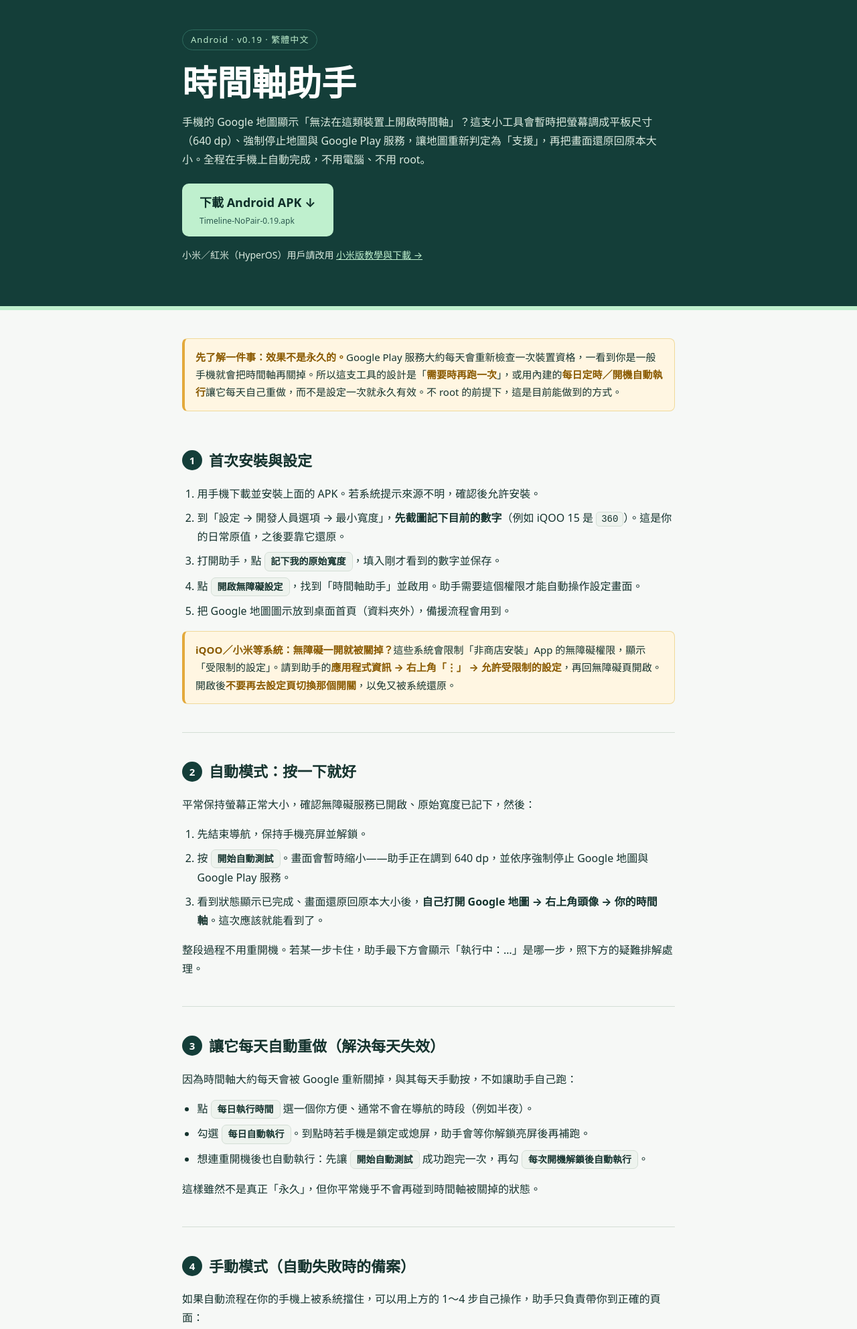
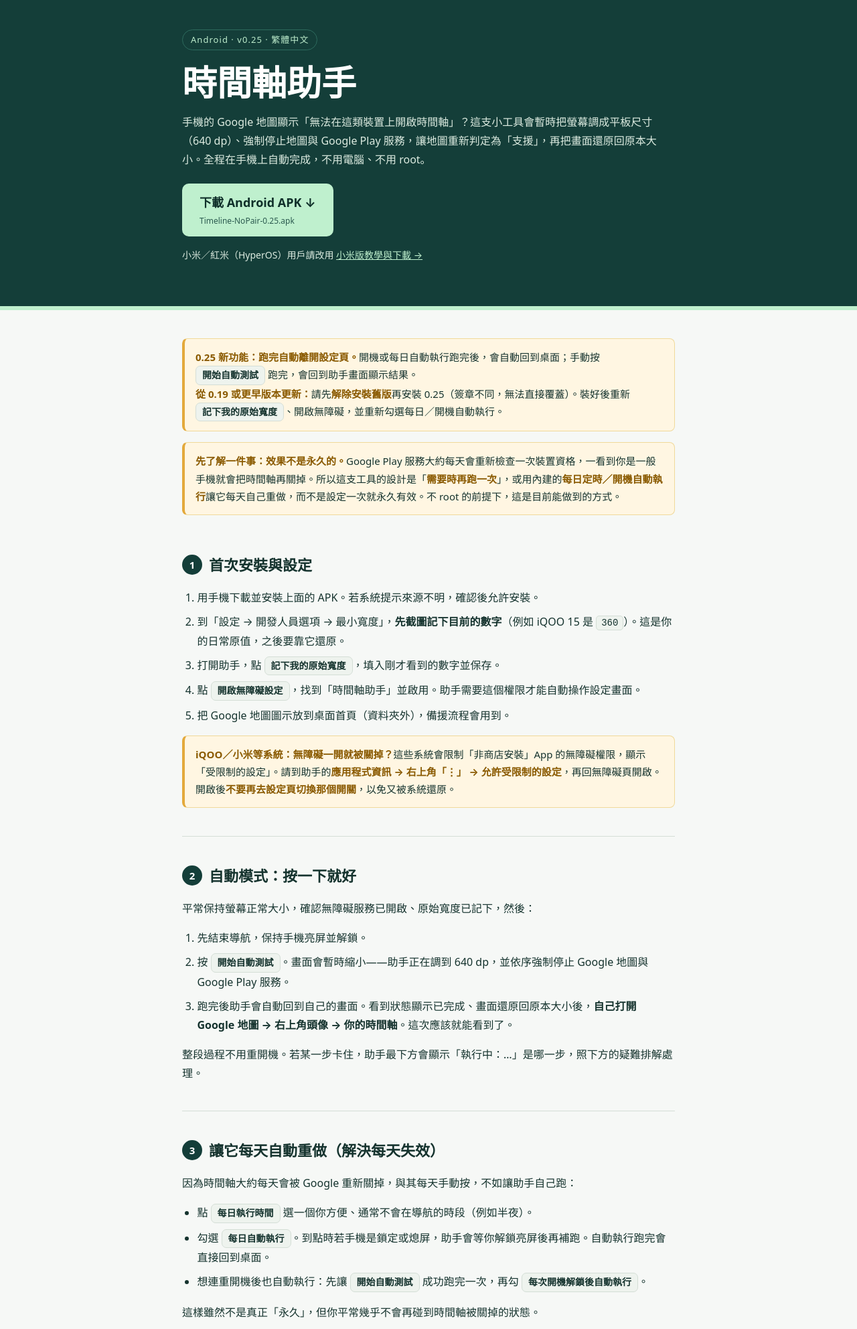
Before and after one commit to steve19860004/timeline-macrodroid-guide, a plain HTML site: page index.html in a window 1280 px wide. Shown: the top 1984 px of the page at 67% size. Drawn offline with Linux system fonts and the light colour scheme.

Commit message:
更新到 0.25：自動執行跑完回桌面，手動跑完回助手畫面
- 通用版 Timeline-NoPair-0.25.apk（需先解除安裝 0.19）
- 小米版 Timeline-Xiaomi-0.25.apk（可覆蓋 0.24）
- 保活版 Timeline-Keep-0.25.apk（未連結於網頁）
- 網頁下載連結、版本標示與新功能說明

Co-Authored-By: Claude Opus 5.5 <noreply@anthropic.com>
Claude-Session: https://claude.ai/code/session_01SWYiN43uPzeHe69LbnKNhc

```diff
--- a/index.html
+++ b/index.html
@@ -42,15 +42,20 @@
 
 <header>
   <div class="wrap">
-    <span class="tag">Android · v0.19 · 繁體中文</span>
+    <span class="tag">Android · v0.25 · 繁體中文</span>
     <h1>時間軸助手</h1>
     <p>手機的 Google 地圖顯示「無法在這類裝置上開啟時間軸」？這支小工具會暫時把螢幕調成平板尺寸（640 dp）、強制停止地圖與 Google Play 服務，讓地圖重新判定為「支援」，再把畫面還原回原本大小。全程在手機上自動完成，不用電腦、不用 root。</p>
-    <a class="cta" href="Timeline-NoPair-0.19.apk" download>下載 Android APK ↓<small>Timeline-NoPair-0.19.apk</small></a>
+    <a class="cta" href="Timeline-NoPair-0.25.apk" download>下載 Android APK ↓<small>Timeline-NoPair-0.25.apk</small></a>
     <p class="side">小米／紅米（HyperOS）用戶請改用 <a href="xiaomi.html">小米版教學與下載 →</a></p>
   </div>
 </header>
 
 <main class="wrap">
+
+  <div class="note">
+    <b>0.25 新功能：跑完自動離開設定頁。</b>開機或每日自動執行跑完後，會自動回到桌面；手動按 <span class="btn">開始自動測試</span> 跑完，會回到助手畫面顯示結果。<br>
+    <b>從 0.19 或更早版本更新：</b>請先<b>解除安裝舊版</b>再安裝 0.25（簽章不同，無法直接覆蓋）。裝好後重新 <span class="btn">記下我的原始寬度</span>、開啟無障礙，並重新勾選每日／開機自動執行。
+  </div>
 
   <div class="note">
     <b>先了解一件事：效果不是永久的。</b>Google Play 服務大約每天會重新檢查一次裝置資格，一看到你是一般手機就會把時間軸再關掉。所以這支工具的設計是「<b>需要時再跑一次</b>」，或用內建的<b>每日定時／開機自動執行</b>讓它每天自己重做，而不是設定一次就永久有效。不 root 的前提下，這是目前能做到的方式。
@@ -76,7 +81,7 @@
     <ol>
       <li>先結束導航，保持手機亮屏並解鎖。</li>
       <li>按 <span class="btn">開始自動測試</span>。畫面會暫時縮小——助手正在調到 640 dp，並依序強制停止 Google 地圖與 Google Play 服務。</li>
-      <li>看到狀態顯示已完成、畫面還原回原本大小後，<b>自己打開 Google 地圖 → 右上角頭像 → 你的時間軸</b>。這次應該就能看到了。</li>
+      <li>跑完後助手會自動回到自己的畫面。看到狀態顯示已完成、畫面還原回原本大小後，<b>自己打開 Google 地圖 → 右上角頭像 → 你的時間軸</b>。這次應該就能看到了。</li>
     </ol>
     <p>整段過程不用重開機。若某一步卡住，助手最下方會顯示「執行中：…」是哪一步，照下方的疑難排解處理。</p>
   </section>
@@ -86,7 +91,7 @@
     <p>因為時間軸大約每天會被 Google 重新關掉，與其每天手動按，不如讓助手自己跑：</p>
     <ul>
       <li>點 <span class="btn">每日執行時間</span> 選一個你方便、通常不會在導航的時段（例如半夜）。</li>
-      <li>勾選 <span class="btn">每日自動執行</span>。到點時若手機是鎖定或熄屏，助手會等你解鎖亮屏後再補跑。</li>
+      <li>勾選 <span class="btn">每日自動執行</span>。到點時若手機是鎖定或熄屏，助手會等你解鎖亮屏後再補跑。自動執行跑完會直接回到桌面。</li>
       <li>想連重開機後也自動執行：先讓 <span class="btn">開始自動測試</span> 成功跑完一次，再勾 <span class="btn">每次開機解鎖後自動執行</span>。</li>
     </ul>
     <p>這樣雖然不是真正「永久」，但你平常幾乎不會再碰到時間軸被關掉的狀態。</p>
@@ -143,7 +148,7 @@
 </main>
 
 <footer>
-  時間軸助手 v0.19 · 本工具僅協助在自己的裝置上存取自己的 Google 地圖時間軸
+  時間軸助手 v0.25 · 本工具僅協助在自己的裝置上存取自己的 Google 地圖時間軸
 </footer>
 
 </body>
```
Also changed, not shown: xiaomi.html (+10 -6 lines), 3 other files.
